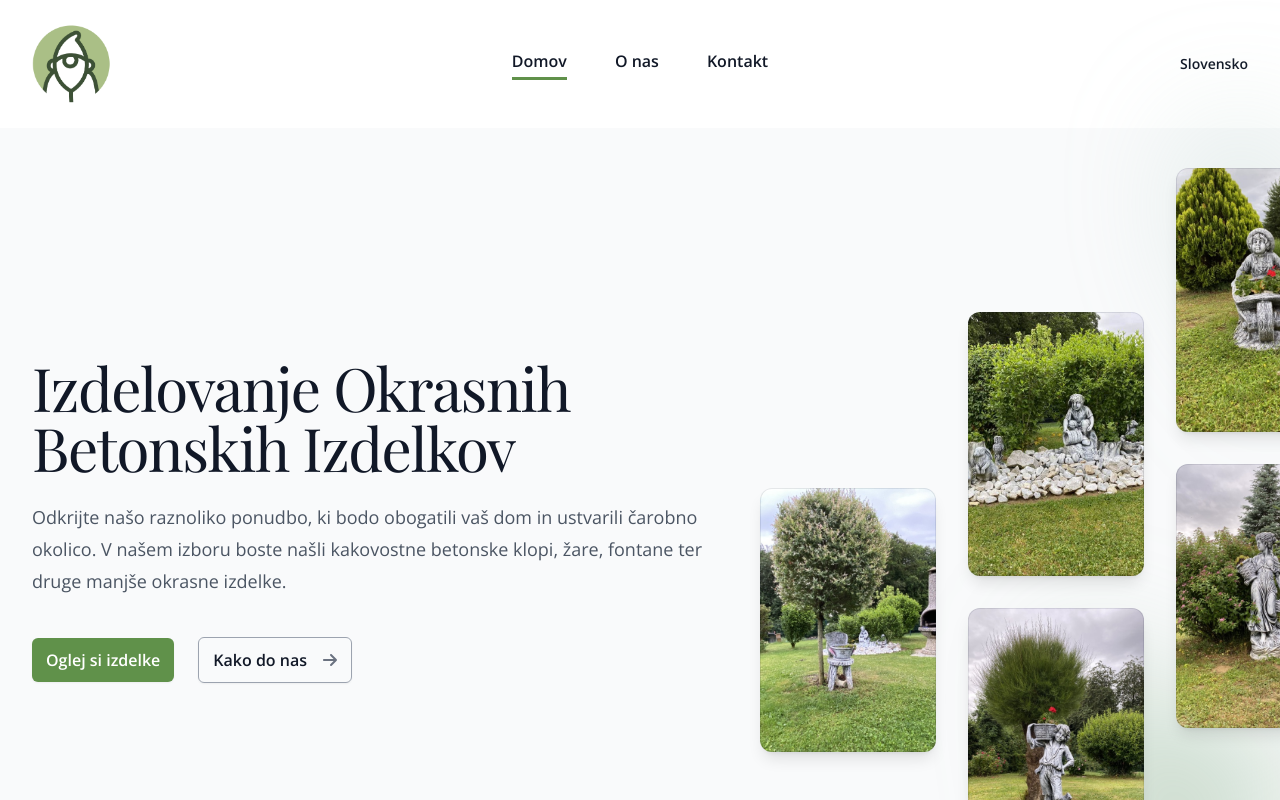
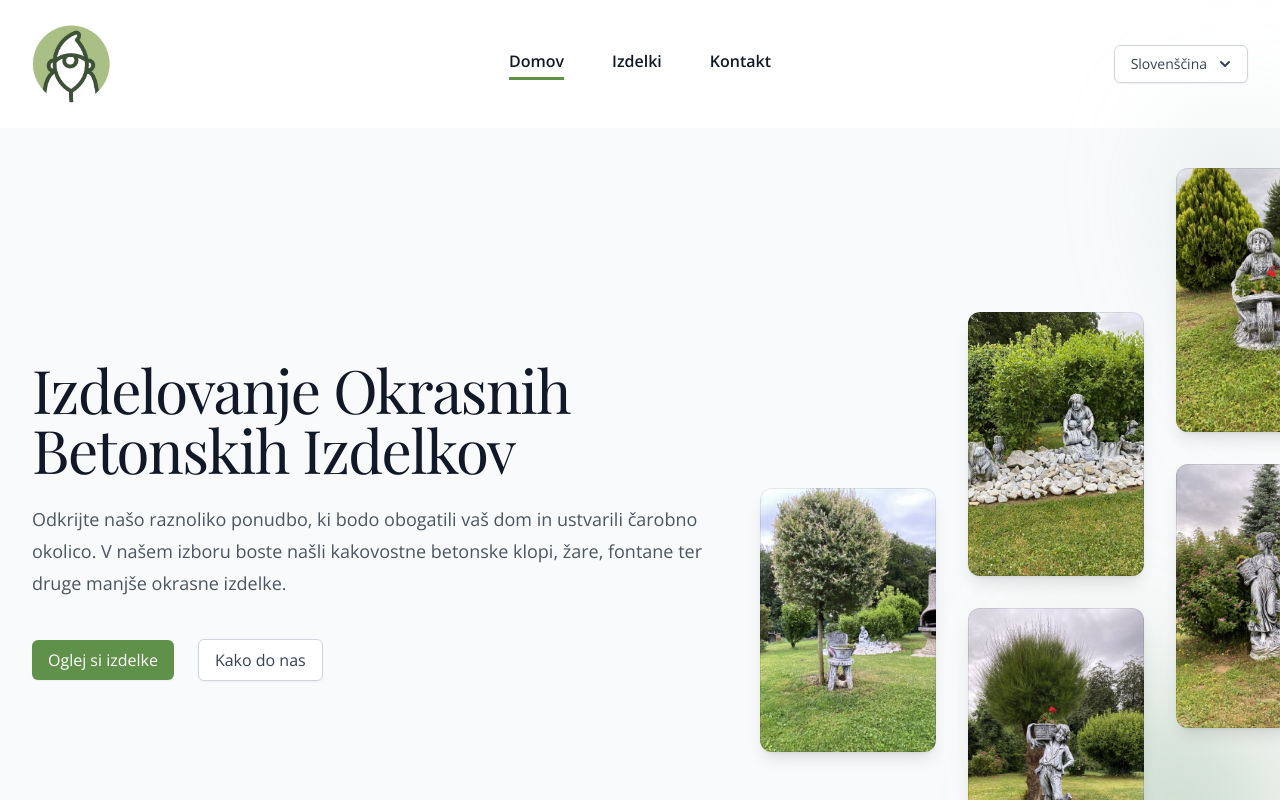
Before and after one commit to karintomazic/iobi, a Next.js app: page / in a window 1280 px wide. Shown: the top 800 px of the page. Built offline with nearby package versions, Linux system fonts and the light colour scheme.

Commit message:
add translations

```diff
--- a/src/app/components/hero/HeroContent.jsx
+++ b/src/app/components/hero/HeroContent.jsx
@@ -23,19 +23,16 @@ export default function HeroContent() {
       <div className="mt-10 flex items-center gap-x-6">
         <a
           href="#"
-          className="rounded-md bg-primary px-3.5 py-2.5 text-base font-semibold transition-all duration-100 ease text-white shadow-sm hover:bg-secondary focus-visible:outline focus-visible:outline-2 focus-visible:outline-offset-2 focus-visible:outline-accent"
+          className="rounded-md bg-primary px-4 py-2 text-base transition-all duration-100 ease text-white shadow-sm hover:bg-secondary focus-visible:outline focus-visible:outline-2 focus-visible:outline-offset-2 focus-visible:outline-accent"
         >
           {navText.heroButton}
         </a>
 
         <a
           href="#"
-          className="rounded-md px-3.5 py-2.5 shadow-sm border border-gray-400 text-base font-semibold leading-6 text-gray-900"
+          className="inline-flex justify-center rounded-md border border-gray-300 shadow-sm px-4 py-2 bg-white text-base font-medium text-gray-700 hover:bg-gray-50 focus:outline-none focus:ring-2 focus:ring-offset-2 focus:ring-offset-gray-100 focus:ring-indigo-500"
         >
           {navText.heroButton2}
-          <span className="pl-4" aria-hidden="true">
-            <FontAwesomeIcon className="text-gray-500" icon={faArrowRight} />
-          </span>
         </a>
       </div>
     </div>
--- a/src/app/components/navigation/LanguageSwitcher.jsx
+++ b/src/app/components/navigation/LanguageSwitcher.jsx
@@ -1,14 +1,55 @@
-import { useLanguage } from "../../context/LanguageContext";
+import { useState } from 'react';
+import { useLanguage } from '../../context/LanguageContext';
 
-export default function LanguageSwitcher() {
-  const { language, toggleLanguage } = useLanguage();
+const languages = [
+  { code: 'sl', name: 'Slovenščina' },
+  { code: 'de', name: 'Deutsch' },
+];
+
+export default function LanguageDropdown() {
+  const { language, changeLanguage } = useLanguage();
+  const [isOpen, setIsOpen] = useState(false);
+
+  const toggleDropdown = () => setIsOpen(!isOpen);
+
+  const handleLanguageChange = (langCode) => {
+    changeLanguage(langCode);
+    setIsOpen(false);
+  };
+
+  const currentLanguage = languages.find(lang => lang.code === language);
 
   return (
-    <button
-      onClick={toggleLanguage}
-      className="text-sm font-semibold leading-6 text-gray-900"
-    >
-      {language === "sl" ? "Slovensko" : "Deutsch"}
-    </button>
+    <div className="relative inline-block text-left z-10">
+      <div>
+        <button
+          type="button"
+          className="inline-flex justify-center w-full rounded-md border border-gray-300 shadow-sm px-4 py-2 bg-white text-sm font-medium text-gray-700 hover:bg-gray-50 focus:outline-none focus:ring-2 focus:ring-offset-2 focus:ring-offset-gray-100 focus:ring-indigo-500"
+          onClick={toggleDropdown}
+        >
+          {currentLanguage.name}
+          <svg className="-mr-1 ml-2 h-5 w-5" xmlns="http://www.w3.org/2000/svg" viewBox="0 0 20 20" fill="currentColor" aria-hidden="true">
+            <path fillRule="evenodd" d="M5.293 7.293a1 1 0 011.414 0L10 10.586l3.293-3.293a1 1 0 111.414 1.414l-4 4a1 1 0 01-1.414 0l-4-4a1 1 0 010-1.414z" clipRule="evenodd" />
+          </svg>
+        </button>
+      </div>
+
+      {isOpen && (
+        <div className="origin-top-right absolute right-auto lg:right-0 mt-2 w-56 rounded-md shadow-lg bg-white ring-1 ring-black ring-opacity-5">
+          <div className="py-1" role="menu" aria-orientation="vertical" aria-labelledby="options-menu">
+            {languages.map((lang) => (
+              <button
+                key={lang.code}
+                onClick={() => handleLanguageChange(lang.code)}
+                className="block w-full text-left px-4 py-2 text-sm text-gray-700 hover:bg-gray-100 hover:text-gray-900"
+                role="menuitem"
+              >
+                {lang.name}
+              </button>
+            ))}
+          </div>
+        </div>
+      )}
+    </div>
   );
 }
--- a/src/app/components/navigation/Logo.jsx
+++ b/src/app/components/navigation/Logo.jsx
@@ -1,6 +1,6 @@
 export default function Logo() {
   return (
-    <a href="#">
+    <a href="/">
       <span className="sr-only">IOBI</span>
       <img
         className="h-20 w-auto"
--- a/src/app/components/navigation/MobileMenu.jsx
+++ b/src/app/components/navigation/MobileMenu.jsx
@@ -10,7 +10,7 @@ export default function MobileMenu({ isOpen, onClose }) {
         <div className="fixed inset-0 z-50" />
         <Dialog.Panel className="fixed inset-y-0 right-0 z-50 w-full overflow-y-auto bg-white px-6 py-6 sm:max-w-sm sm:ring-1 sm:ring-gray-900/10">
           <div className="flex items-center justify-between">
-            <a href="#" className="-m-1.5 p-1.5">
+            <a href="/" className="-m-1.5 p-1.5">
               <span className="sr-only">Your Company</span>
               <img
                 className="h-20 w-auto"
--- a/src/app/components/navigation/NavigationLinks.jsx
+++ b/src/app/components/navigation/NavigationLinks.jsx
@@ -8,8 +8,6 @@ import { useLanguage } from "../../context/LanguageContext";
 export default function NavigationLinks({ className }) {
   const pathname = usePathname();
   const { language } = useLanguage();
-
-  console.log(language);
 
   return (
     <>
--- a/src/app/context/LanguageContext.jsx
+++ b/src/app/context/LanguageContext.jsx
@@ -1,19 +1,26 @@
 "use client"
 
-// LanguageContext.js
-import { createContext, useContext, useState } from "react";
+import { createContext, useState, useContext, useEffect } from 'react';
 
 const LanguageContext = createContext();
 
 export function LanguageProvider({ children }) {
-  const [language, setLanguage] = useState("sl");
+  const [language, setLanguage] = useState('sl');
 
-  const toggleLanguage = () => {
-    setLanguage((prev) => (prev === "sl" ? "de" : "sl"));
+  useEffect(() => {
+    const savedLanguage = localStorage.getItem('language');
+    if (savedLanguage) {
+      setLanguage(savedLanguage);
+    }
+  }, []);
+
+  const changeLanguage = (newLanguage) => {
+    setLanguage(newLanguage);
+    localStorage.setItem('language', newLanguage);
   };
 
   return (
-    <LanguageContext.Provider value={{ language, toggleLanguage }}>
+    <LanguageContext.Provider value={{ language, changeLanguage }}>
       {children}
     </LanguageContext.Provider>
   );
--- a/src/app/data/navigation.json
+++ b/src/app/data/navigation.json
@@ -5,13 +5,13 @@
     "href": "/"
   },
   {
-    "id": "about",
-    "name": { "sl": "O nas", "de": "Über uns" },
-    "href": "/about"
+    "id": "izdelki",
+    "name": { "sl": "Izdelki", "de": "Produkte" },
+    "href": "/products"
   },
   {
     "id": "contact",
     "name": { "sl": "Kontakt", "de": "Kontakt" },
-    "href": "/contact"
+    "href": "#contact"
   }
 ]
--- a/src/app/data/translations.jsx
+++ b/src/app/data/translations.jsx
@@ -15,6 +15,15 @@ export const translations = {
     categories: {
       title: "Kategorije",
       subtitle: "filtritajte po izdelkih",
+      categories: {
+        allProducts: "Vsi izdelki",
+        animals: "Zivali",
+        fountains: "Fontane",
+        korita: "Korita",
+        palcki: "Palcki",
+        angelcki: "Angelcki",
+        kipci: "Kipci",
+      }
     },
     contact: {
       title: "Kontakti",
@@ -44,6 +53,15 @@ export const translations = {
     categories: {
       title: "Kategorien",
       subtitle: "filtern nach Produkten",
+      categories: {
+        allProducts: "Alle Produkte",
+        animals: "Tiere",
+        fountains: "Fontanen",
+        korita: "Korita",
+        palcki: "Palcki",
+        angelcki: "Angelcki",
+        kipci: "Kipci",
+      }
     },
     contact: {
       title: "Kontakte",
--- a/src/app/products/CategoryFilters.jsx
+++ b/src/app/products/CategoryFilters.jsx
@@ -1,9 +1,15 @@
+import { useLanguage } from "../context/LanguageContext";
+import { translations } from "../data/translations";
+
 export default function CategoryFilters({
   categories,
   selectedCategory,
   setSelectedCategory,
   setCurrentPage,
 }) {
+  const { language } = useLanguage();
+  const categoriesText = translations[language].categories;
+
   return (
     <div className="mt-8 flex-1 flex flex-col">
       <div className="p-2 flex justify-center flex-wrap gap-4">
@@ -29,7 +35,7 @@ export default function CategoryFilters({
             htmlFor="no-filter"
             className="font-medium cursor-pointer capitalize"
           >
-            Vsi izdelki
+            {categoriesText.categories.allProducts}
           </label>
         </div>
 
--- a/src/app/products/ProductList.jsx
+++ b/src/app/products/ProductList.jsx
@@ -4,6 +4,8 @@ import { playfairDisplay } from "../utils/fonts";
 import ProductPagination from "./ProductPagination";
 import ProductCards from "./ProductCards";
 import CategoryFilters from "./CategoryFilters";
+import { useLanguage } from "../context/LanguageContext";
+import { translations } from "../data/translations";
 
 export default function ProductList({
   onNextPage,
@@ -16,15 +18,19 @@ export default function ProductList({
   setSelectedCategory,
   setCurrentPage,
 }) {
+
+  const { language } = useLanguage();
+  const categoriesText = translations[language].categories;
+
   return (
     <div className="mx-auto max-w-7xl px-4 py-10 sm:py-20 lg:px-8 text-black">
       <h2 className="text-center pb-2 text-base/7 font-semibold text-primary">
-        Filtritajte po izdelkih
+        {categoriesText.subtitle}
       </h2>
       <h2
         className={`text-5xl text-center font-bold tracking-tight text-gray-900 ${playfairDisplay.className}`}
       >
-        Kategorije
+        {categoriesText.title}
       </h2>
 
       <div className="flex pt-8 gap-6 flex-col">
--- a/src/app/products/ProductPagination.jsx
+++ b/src/app/products/ProductPagination.jsx
@@ -9,7 +9,7 @@ export default function ProductPagination({
       <button
         onClick={onPreviousPage}
         disabled={currentPage === 1}
-        className="px-4 py-2 border border-gray-300 rounded disabled:opacity-50"
+        className="inline-flex justify-center rounded-md border border-gray-300 shadow-sm px-4 py-2 bg-white text-base font-medium text-gray-700 hover:bg-gray-50 focus:outline-none focus:ring-2 focus:ring-offset-2 focus:ring-offset-gray-100 focus:ring-indigo-500 disabled:opacity-50 disabled:cursor-not-allowed disabled:hover:bg-white"
       >
         Nazaj
       </button>
@@ -19,7 +19,7 @@ export default function ProductPagination({
       <button
         onClick={onNextPage}
         disabled={currentPage === totalPages}
-        className="px-4 py-2 border border-gray-300 rounded disabled:opacity-50"
+        className="inline-flex justify-center rounded-md border border-gray-300 shadow-sm px-4 py-2 bg-white text-base font-medium text-gray-700 hover:bg-gray-50 focus:outline-none focus:ring-2 focus:ring-offset-2 focus:ring-offset-gray-100 focus:ring-indigo-500 disabled:opacity-50 disabled:cursor-not-allowed disabled:hover:bg-white"
       >
         Naprej
       </button>
```
Also changed, not shown: src/app/components/Footer.jsx (+5 -5 lines).
